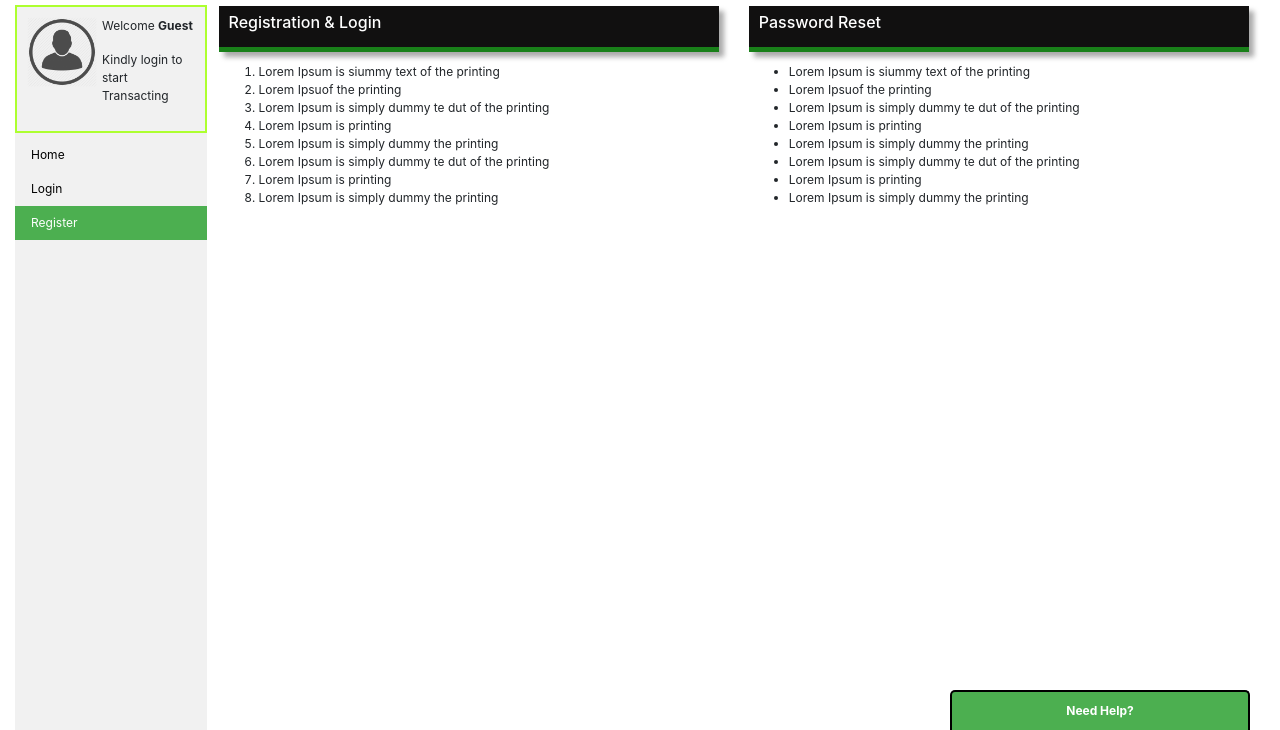
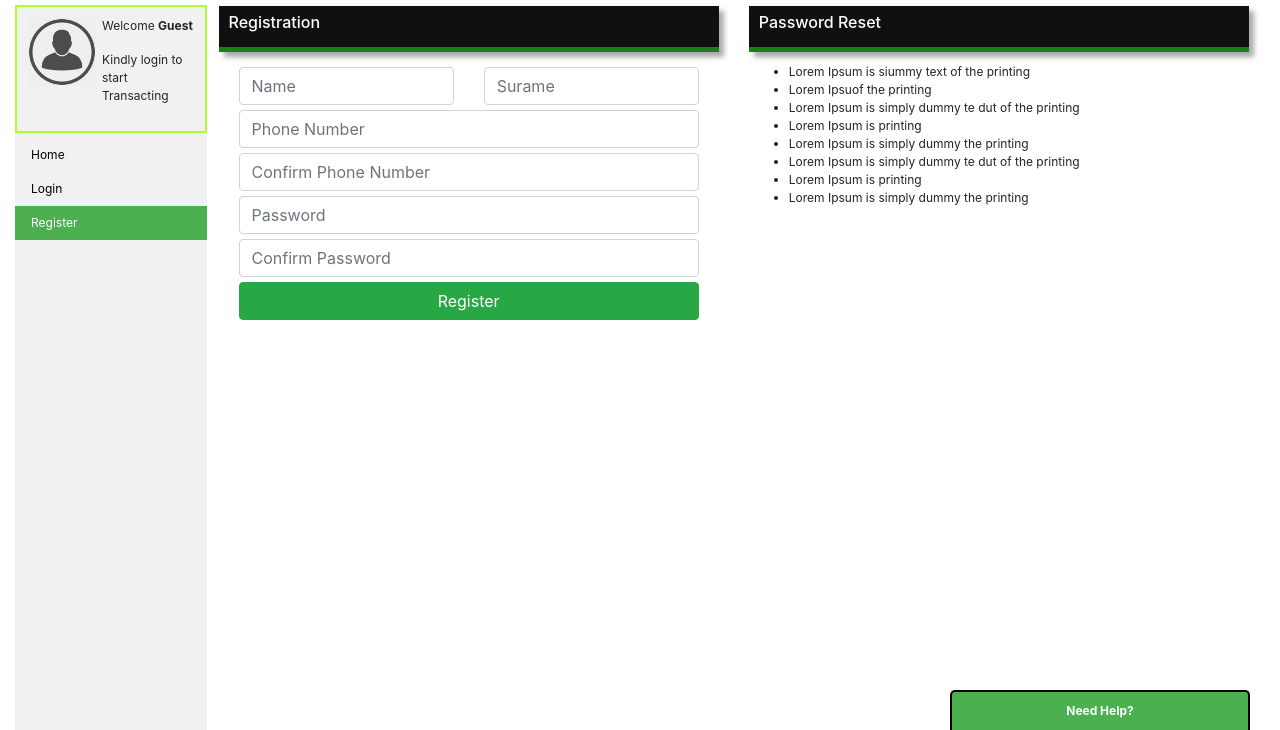
Before and after one commit to iamfortunedube/commercial-club, a PHP site: page /register.php in a window 1280 px wide. Shown: the part 70-800 px from the top of the page. Run offline with PHP 8.4, Linux system fonts and the light colour scheme; some libraries are stand-ins or nearby versions.

Commit message:
registration & logi design

```diff
--- a/css/main.css
+++ b/css/main.css
@@ -166,3 +166,12 @@ margin-top:-35px;
 /* Welcome content end */
 
 /*--------------------- main-content ends--------------------*/
+
+/*----------------------Registration Content starts--------------------*/
+
+.form-control,.btn{
+    margin-top:5px;
+}
+
+
+/*----------------------Registration Content ends--------------------*/
--- a/inc/registerContent.php
+++ b/inc/registerContent.php
@@ -2,20 +2,23 @@
     <div class="col-md-6">
         <div class="welcomeWrapper">
                 <div class="welcomeTitle">
-                                        <h6>Registration & Login</h6>
+                        <h6>Registration</h6>
                 </div>
-                                <p class="welcomeContent">
-                                    <ol class="list">
-                                        <li>Lorem Ipsum is siummy text of the printing</li>
-                                        <li>Lorem Ipsuof the printing</li>
-                                        <li>Lorem Ipsum is simply dummy te dut of the printing</li>
-                                        <li>Lorem Ipsum is printing</li>
-                                        <li>Lorem Ipsum is simply dummy the printing</li>
-                                        <li>Lorem Ipsum is simply dummy te dut of the printing</li>
-                                        <li>Lorem Ipsum is printing</li>
-                                        <li>Lorem Ipsum is simply dummy the printing</li>
-                                    </ol>
-                                </p>
+                <form class="welcomeContent">
+                    <div class="row">
+                        <div class="col-md-6">
+                            <input class="form-control" type="text" name="fname" placeholder="Name"/>
+                        </div>
+                        <div class="col-md-6">
+                            <input class="form-control" type="text" name="sname" placeholder="Surame"/>
+                        </div>
+                    </div>
+                    <input class="form-control" type="text" name="cellNumber" placeholder="Phone Number"/>
+                    <input class="form-control" type="text" name="cellNumber" placeholder="Confirm Phone Number"/>
+                    <input class="form-control" type="password" name="password" placeholder="Password"/>
+                    <input class="form-control" type="password" name="password" placeholder="Confirm Password"/>
+                    <input style="width:100%;" class="btn btn-success" type="submit" name="submit"value="Register"/>
+                </form>
         </div>
     </div>
     <div class="col-md-6">
--- a/register.php
+++ b/register.php
@@ -6,5 +6,4 @@
         $('.sidebar-menu ul li a').removeClass('active');
         $('.sidebar-menu ul li #register').addClass('active');
       });
-
-  </script>
+</script>
```
Also changed, not shown: inc/loginContent.php (+5 -12 lines). Lines whose indentation alone changed are shown as unchanged.
